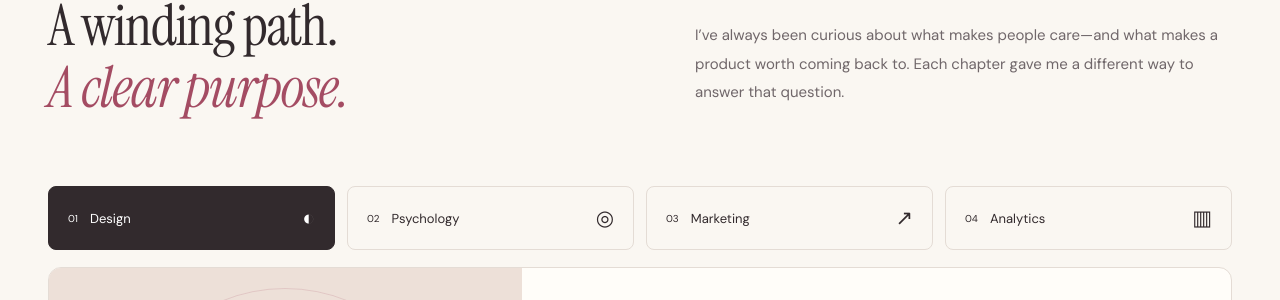
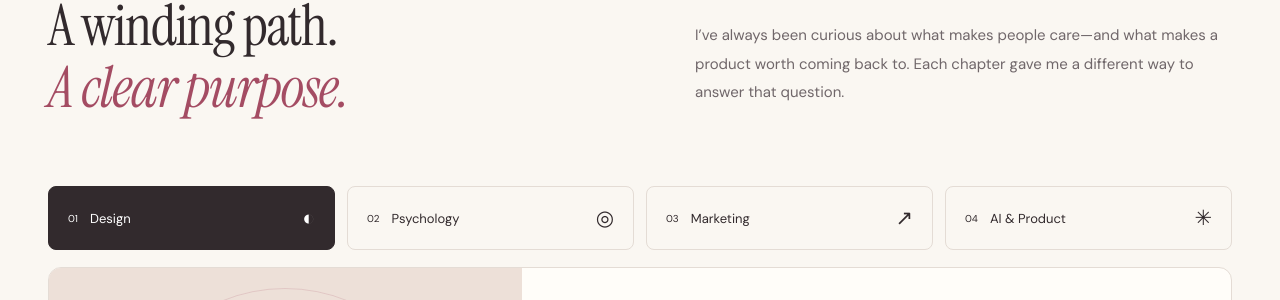
Before and after one commit to rsm-wew068/weihsien-portfolio, a Next.js app: page / in a window 1280 px wide. Shown: the part 920-1220 px from the top of the page. Built offline with nearby package versions, Linux system fonts and the light colour scheme.

Commit message:
End personal journey with AI and product building

```diff
--- a/components/Journey.tsx
+++ b/components/Journey.tsx
@@ -4,7 +4,7 @@ const chapters = [
   { name: 'Design', time: 'High school · Art & Design Officer', question: 'What makes someone stop and look?', title: 'First, I learned to see.', text: 'As the Model United Nations club’s Art & Design Officer, I learned how composition guides attention. A thoughtful layout could make an idea feel clearer, more inviting, and worth exploring.', takeaway: 'Make the first impression mean something.', mark: '◐' },
   { name: 'Psychology', time: 'Freshman year · Psychology', question: 'What do people really need?', title: 'Then, I learned to listen.', text: 'Studying psychology made me curious about the person behind the interaction. I began looking beneath what people say they want to understand their motivations, frustrations, and real needs.', takeaway: 'Start with the person behind the problem.', mark: '◎' },
   { name: 'Marketing', time: 'Sophomore year onward · International Business', question: 'Which pain point is worth solving?', title: 'I learned to frame the problem.', text: 'I switched to International Business with a focus on marketing. That perspective taught me to identify user pain points, ask why an existing solution falls short, and turn an idea into a testable hypothesis about what would help. I became interested in testing what works for the user.', takeaway: 'Find the pain point. Test the proposed solution.', mark: '↗' },
-  { name: 'Analytics', time: 'Master’s · Business Analytics, UC San Diego', question: 'What evidence would change my decision?', title: 'I learned to make evidence the starting point.', text: 'My master’s in Business Analytics brought these perspectives together. Through course case studies in experimentation, uplift modeling, and prediction, I learned to frame a measurable question, evaluate results, and distinguish a useful signal from an unsupported assumption. That is how I approach AI products today: validate with data, then build.', takeaway: 'validate with data, then build', mark: '▥' },
+  { name: 'AI & Product', time: 'Business Analytics, UC San Diego · Building AI products', question: 'Does this make someone’s life easier?', title: 'Now, I turn understanding into products.', text: 'My master’s in Business Analytics taught me to test ideas with data. Building AI products gives those ideas a place to become useful. I bring design, psychology, and problem framing together: map the user’s journey, work with AI collaborators to build the system, then test whether it actually helps. My goal is to create products people love using.', takeaway: 'Understand the person. Build the product. Test the impact.', mark: '✳' },
 ];
 export default function Journey() {
   const [active, setActive] = useState(0);
```
Also changed, not shown: 1 other file (tests, documents, lock files or other folders).
